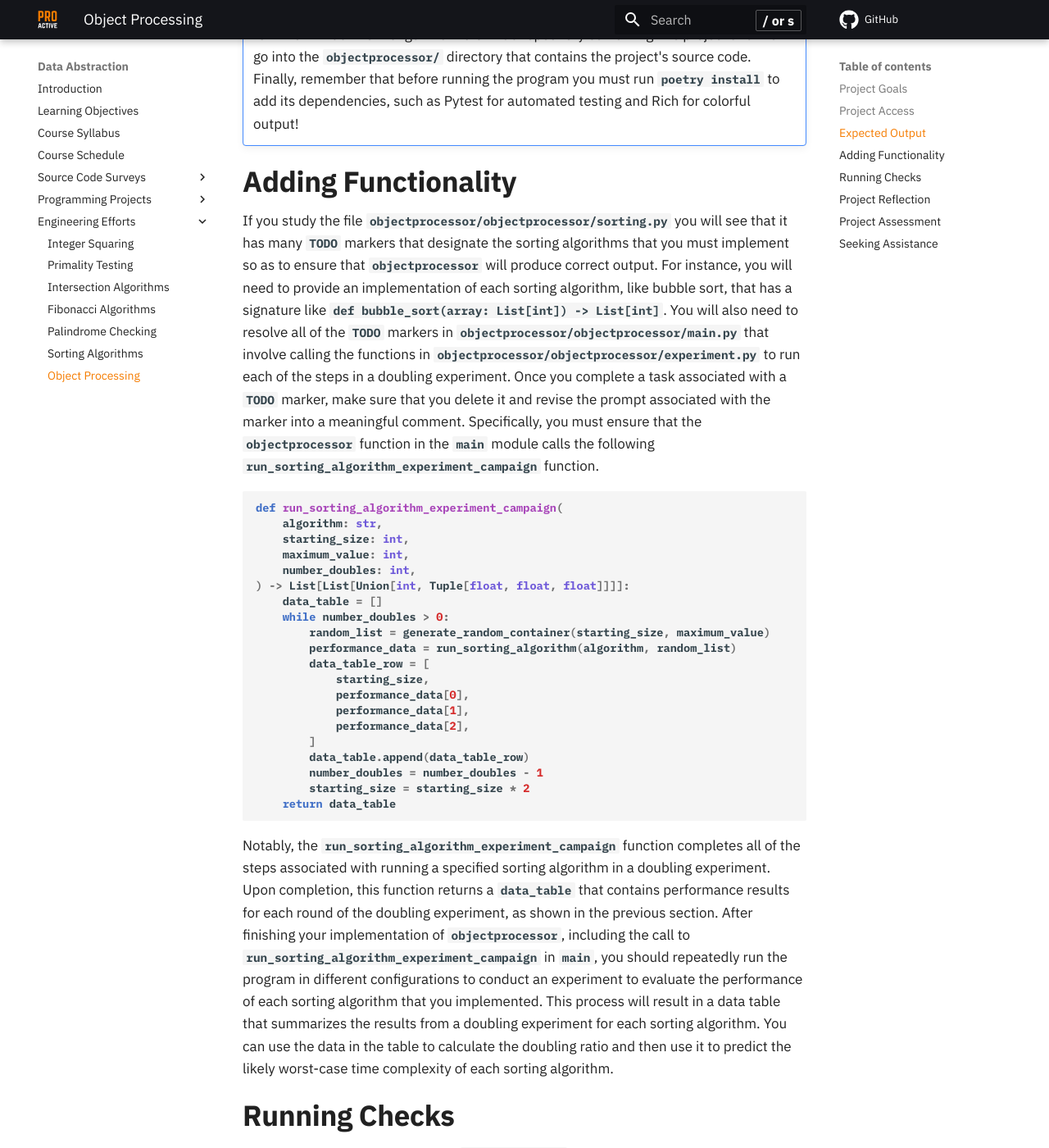
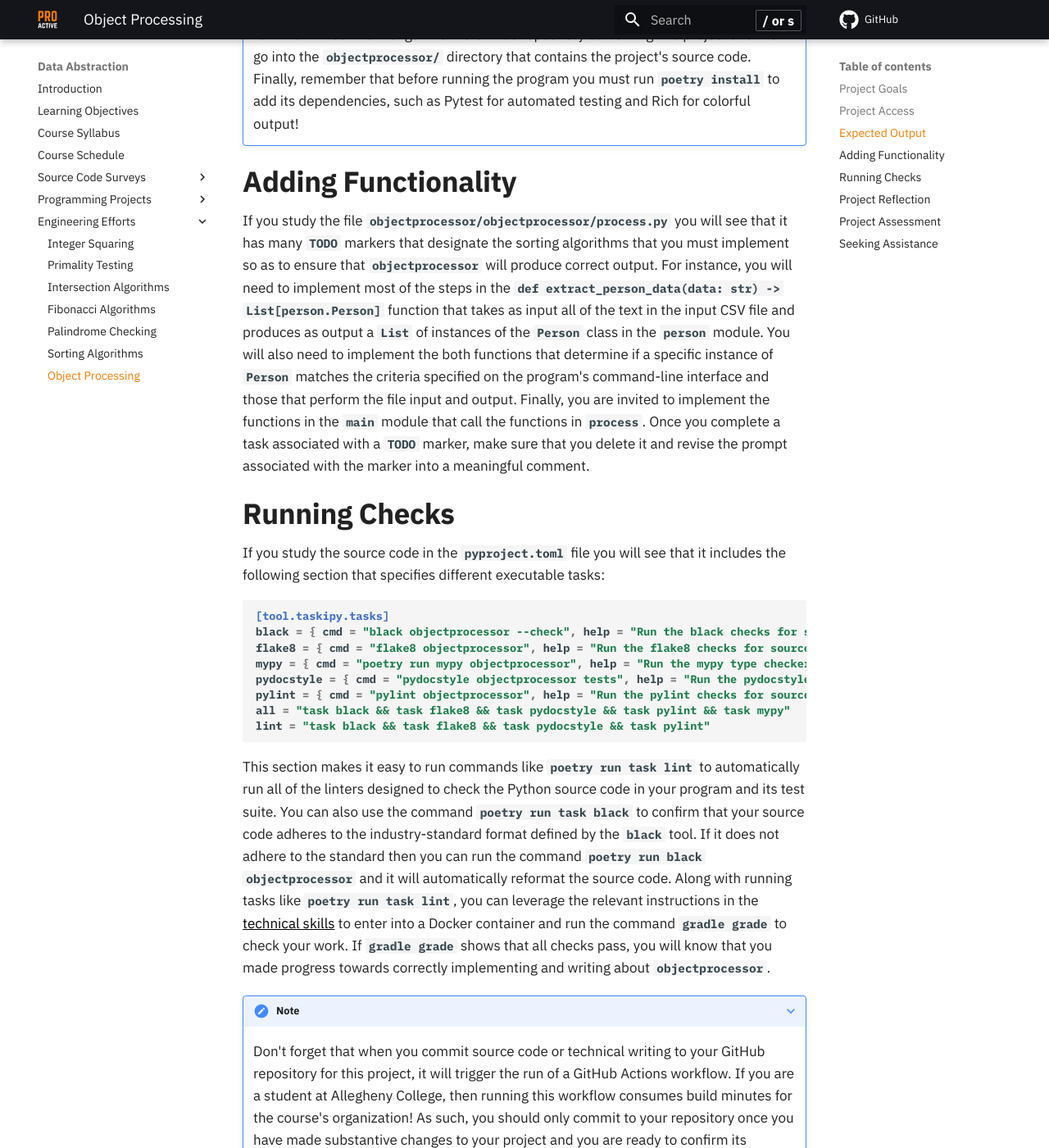
Before and after one commit to ProactiveProgrammers/www.proactiveprogrammers.com, an MkDocs documentation site: the page built from docs/data-abstraction/engineering-efforts/object-processing.md, in a window 1280 px wide and 1400 px high, scrolled down 2722 px. Shown: the whole window at 82% size. Built offline with MkDocs 1.6.1 and Material for MkDocs 9.7.7, drawn with Linux system fonts in a browser that asks for light colours; comment, search, counter and statistics services are not loaded; some of the changed text lies outside the part shown.

Commit message:
feat: Add content and delete not-needed paragraph in object-processing.

````diff
--- a/docs/data-abstraction/engineering-efforts/object-processing.md
+++ b/docs/data-abstraction/engineering-efforts/object-processing.md
@@ -7,12 +7,12 @@ This engineering effort invites you to implement and use a program called
 pattern. The `objectprocessor` works by reading in a text file in comma-separate
 value (CSV) format that contains information about a person on each row of the
 file. Next, the program converts each row of data into an instance of the
-`Person` class, stores that instance inside of a `list`, and then performs one
+`Person` class, stores that instance inside of a `List`, and then performs one
 of several configurable searches for instances of `Person` that match the
 constraints specified on the command-line of the `objectprocessor`. Finally, the
 program will save all of the matching rows of data in the specified file. In
 addition to implementing the functions that perform the file input and output
-and the searching for matching `Person`s in the `list`, you will use a
+and the searching for matching `Person`s in the `List`, you will use a
 comprehensive command-line interface, implemented with
 [Typer](https://typer.tiangolo.com/), that allows you to easily to confirm the
 files for input and output and the terms for the query for matching people.
@@ -129,55 +129,19 @@ any functionality to the `person` module, you will need to address all of the
 
 ## Adding Functionality
 
-If you study the file `objectprocessor/objectprocessor/sorting.py` you will see that it
-has many `TODO` markers that designate the sorting algorithms that you must
-implement so as to ensure that `objectprocessor` will produce correct output. For
-instance, you will need to provide an implementation of each sorting algorithm,
-like bubble sort, that has a signature like `def bubble_sort(array: List[int])
--> List[int]`. You will also need to resolve all of the `TODO` markers in
-`objectprocessor/objectprocessor/main.py` that involve calling the functions in
-`objectprocessor/objectprocessor/experiment.py` to run each of the steps in a doubling
-experiment. Once you complete a task associated with a `TODO` marker, make sure
-that you delete it and revise the prompt associated with the marker into a
-meaningful comment. Specifically, you must ensure that the `objectprocessor`
-function in the `main` module calls the following
-`run_sorting_algorithm_experiment_campaign` function.
-
-```python
-def run_sorting_algorithm_experiment_campaign(
-    algorithm: str,
-    starting_size: int,
-    maximum_value: int,
-    number_doubles: int,
-) -> List[List[Union[int, Tuple[float, float, float]]]]:
-    data_table = []
-    while number_doubles > 0:
-        random_list = generate_random_container(starting_size, maximum_value)
-        performance_data = run_sorting_algorithm(algorithm, random_list)
-        data_table_row = [
-            starting_size,
-            performance_data[0],
-            performance_data[1],
-            performance_data[2],
-        ]
-        data_table.append(data_table_row)
-        number_doubles = number_doubles - 1
-        starting_size = starting_size * 2
-    return data_table
-```
-
-Notably, the `run_sorting_algorithm_experiment_campaign` function completes all
-of the steps associated with running a specified sorting algorithm in a doubling
-experiment. Upon completion, this function returns a `data_table` that contains
-performance results for each round of the doubling experiment, as shown in the
-previous section. After finishing your implementation of `objectprocessor`,
-including the call to `run_sorting_algorithm_experiment_campaign` in `main`, you
-should repeatedly run the program in different configurations to conduct an
-experiment to evaluate the performance of each sorting algorithm that you
-implemented. This process will result in a data table that summarizes the
-results from a doubling experiment for each sorting algorithm. You can use the
-data in the table to calculate the doubling ratio and then use it to predict the
-likely worst-case time complexity of each sorting algorithm.
+If you study the file `objectprocessor/objectprocessor/process.py` you will see
+that it has many `TODO` markers that designate the sorting algorithms that you
+must implement so as to ensure that `objectprocessor` will produce correct
+output. For instance, you will need to implement most of the steps in the `def
+extract_person_data(data: str) -> List[person.Person]` function that takes as
+input all of the text in the input CSV file and produces as output a `List` of
+instances of the `Person` class in the `person` module. You will also need to
+implement the both functions that determine if a specific instance of `Person`
+matches the criteria specified on the program's command-line interface and those
+that perform the file input and output. Finally, you are invited to implement
+the functions in the `main` module that call the functions in `process`. Once
+you complete a task associated with a `TODO` marker, make sure that you delete
+it and revise the prompt associated with the marker into a meaningful comment.
 
 ## Running Checks
 
@@ -186,14 +150,12 @@ it includes the following section that specifies different executable tasks:
 
 ```toml
 [tool.taskipy.tasks]
-black = { cmd = "black objectprocessor tests --check", help = "Run the black checks for source code format" }
-flake8 = { cmd = "flake8 objectprocessor tests", help = "Run the flake8 checks for source code documentation" }
+black = { cmd = "black objectprocessor --check", help = "Run the black checks for source code format" }
+flake8 = { cmd = "flake8 objectprocessor", help = "Run the flake8 checks for source code documentation" }
 mypy = { cmd = "poetry run mypy objectprocessor", help = "Run the mypy type checker for potential type errors" }
 pydocstyle = { cmd = "pydocstyle objectprocessor tests", help = "Run the pydocstyle checks for source code documentation" }
-pylint = { cmd = "pylint objectprocessor tests", help = "Run the pylint checks for source code documentation" }
-test = { cmd = "pytest -x -s", help = "Run the pytest test suite" }
-test-silent = { cmd = "pytest -x --show-capture=no", help = "Run the pytest test suite without showing output" }
-all = "task black && task flake8 && task pydocstyle && task pylint && task mypy && task test"
+pylint = { cmd = "pylint objectprocessor", help = "Run the pylint checks for source code documentation" }
+all = "task black && task flake8 && task pydocstyle && task pylint && task mypy"
 lint = "task black && task flake8 && task pydocstyle && task pylint"
 ```
 
@@ -202,24 +164,13 @@ automatically run all of the linters designed to check the Python source code in
 your program and its test suite. You can also use the command `poetry run task
 black` to confirm that your source code adheres to the industry-standard format
 defined by the `black` tool. If it does not adhere to the standard then you can
-run the command `poetry run black objectprocessor tests` and it will automatically
-reformat the source code.
-
-Along with running tasks like `poetry run task lint`, you can leverage the
-relevant instructions in the [technical
+run the command `poetry run black objectprocessor` and it will automatically
+reformat the source code. Along with running tasks like `poetry run task lint`,
+you can leverage the relevant instructions in the [technical
 skills](/proactive-skills/introduction-proactive-skills/) to enter into a Docker
 container and run the command `gradle grade` to check your work. If `gradle
 grade` shows that all checks pass, you will know that you made progress towards
 correctly implementing and writing about `objectprocessor`.
-
-This project comes with other tasks that you can run once you have used Poetry
-to install all of the dependencies. For instance, if you find that your Python
-source code is not in adherence with the required formatting rules, you can run
-`poetry run task black` to automatically return it to the correct format! You
-can also run commands like `poetry run task mypy` to check the program's use of
-data types and `poetry run task pylint` to ensure that your source code adheres
-to other established programming conventions. You can use these built-in tasks
-to understand and improve your code's quality!
 
 ???+ note
 
````
